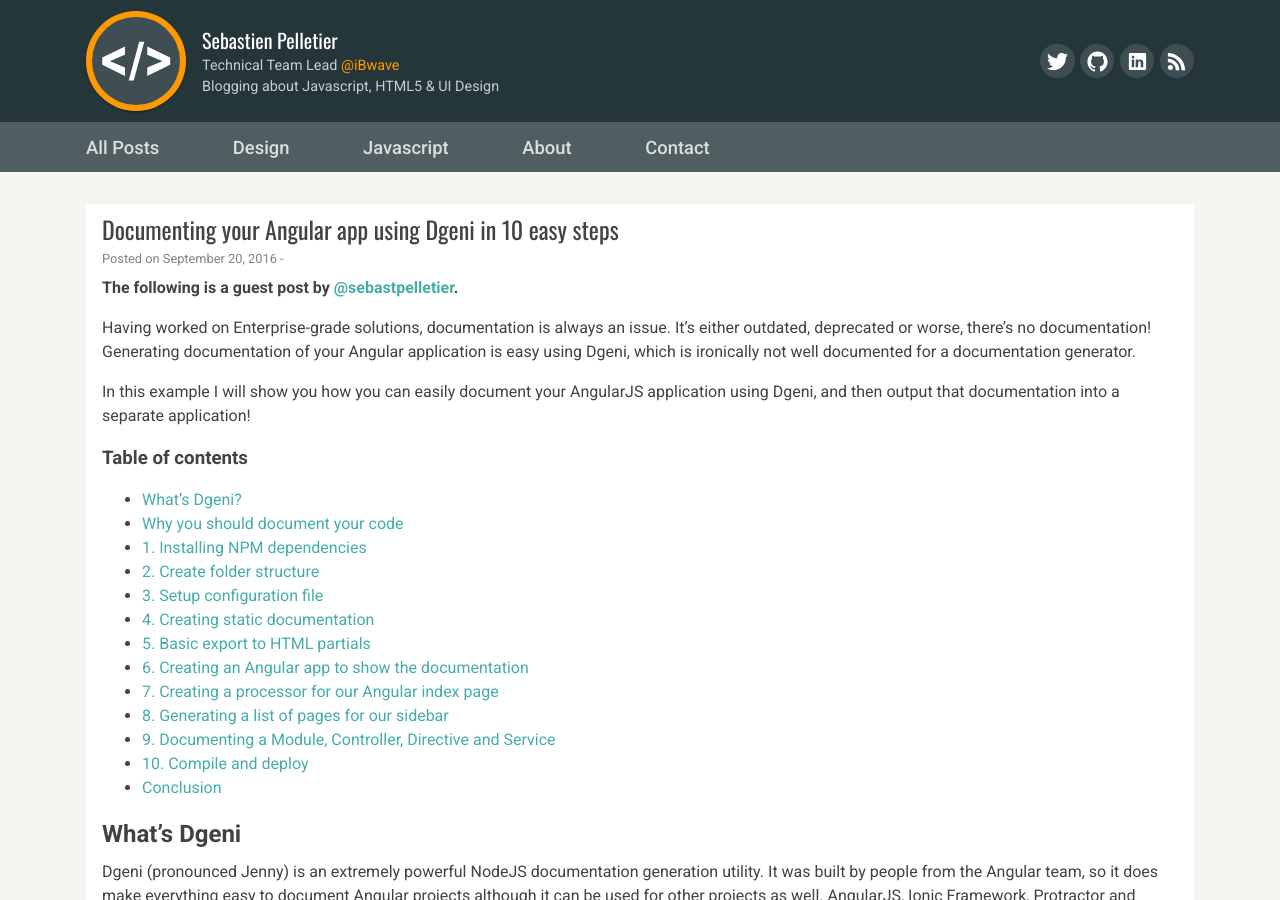
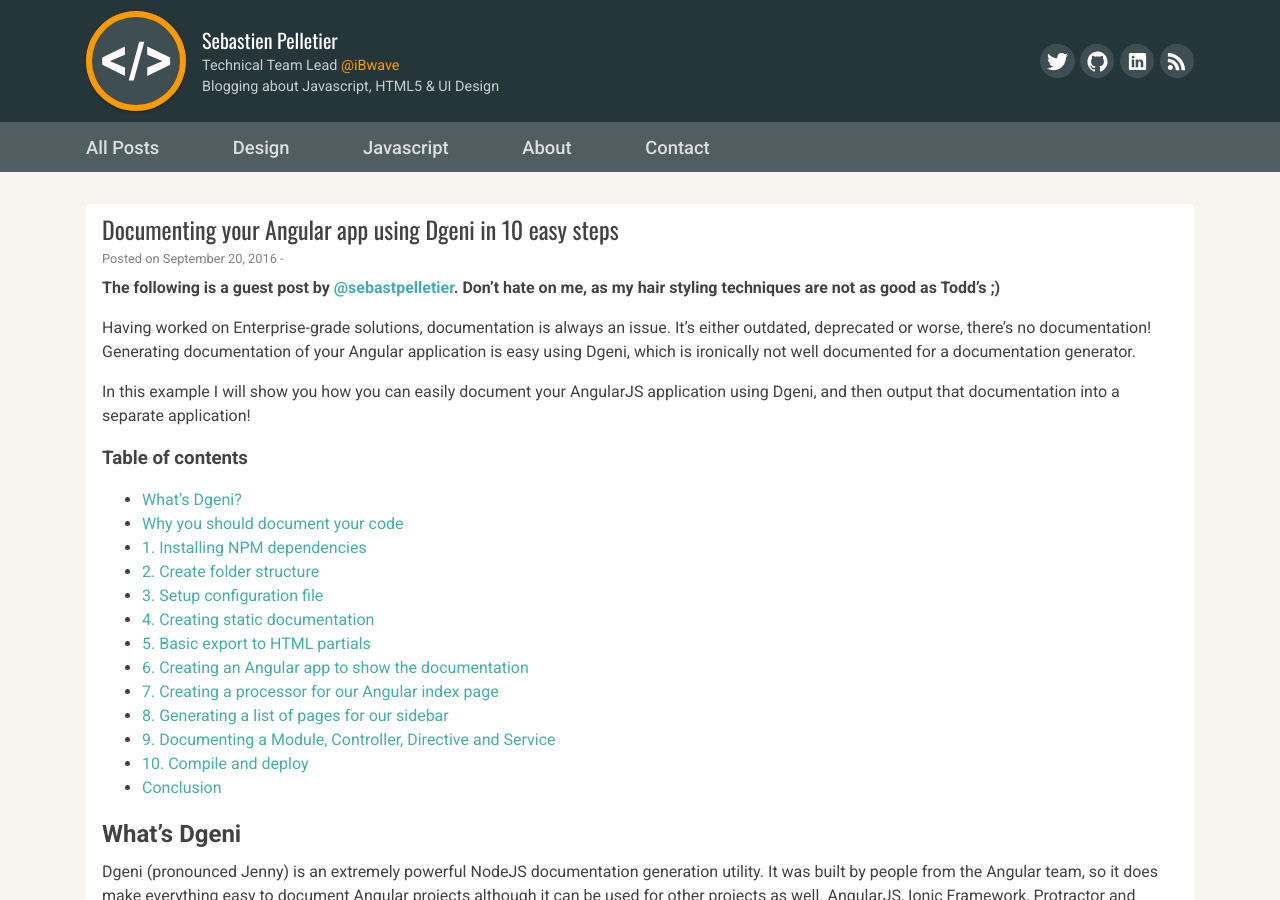
Before and after one commit to earth4x/sebastienpelletier, a Jekyll site: the page built from _posts/2016-09-20-document-angular-dgeni.markdown, in a window 1280 px wide and 900 px high. Built offline with Jekyll 4.4.1, drawn with Linux system fonts in a browser that asks for light colours; comment, search, counter and statistics services are not loaded.

Commit message:
joke's on me

```diff
--- a/_posts/2016-09-20-document-angular-dgeni.markdown
+++ b/_posts/2016-09-20-document-angular-dgeni.markdown
@@ -5,7 +5,7 @@ title: Documenting your Angular app using Dgeni in 10 easy steps
 path: 2016-09-20-document-angular-dgeni.md
 ---
 
-**The following is a guest post by [@sebastpelletier][7489a839].**
+**The following is a guest post by [@sebastpelletier][7489a839]. Don't hate on me, as my hair styling techniques are not as good as Todd's ;)**
 
   [7489a839]: https://twitter.com/sebastpelletier "@sebastpelletier"
 
```
